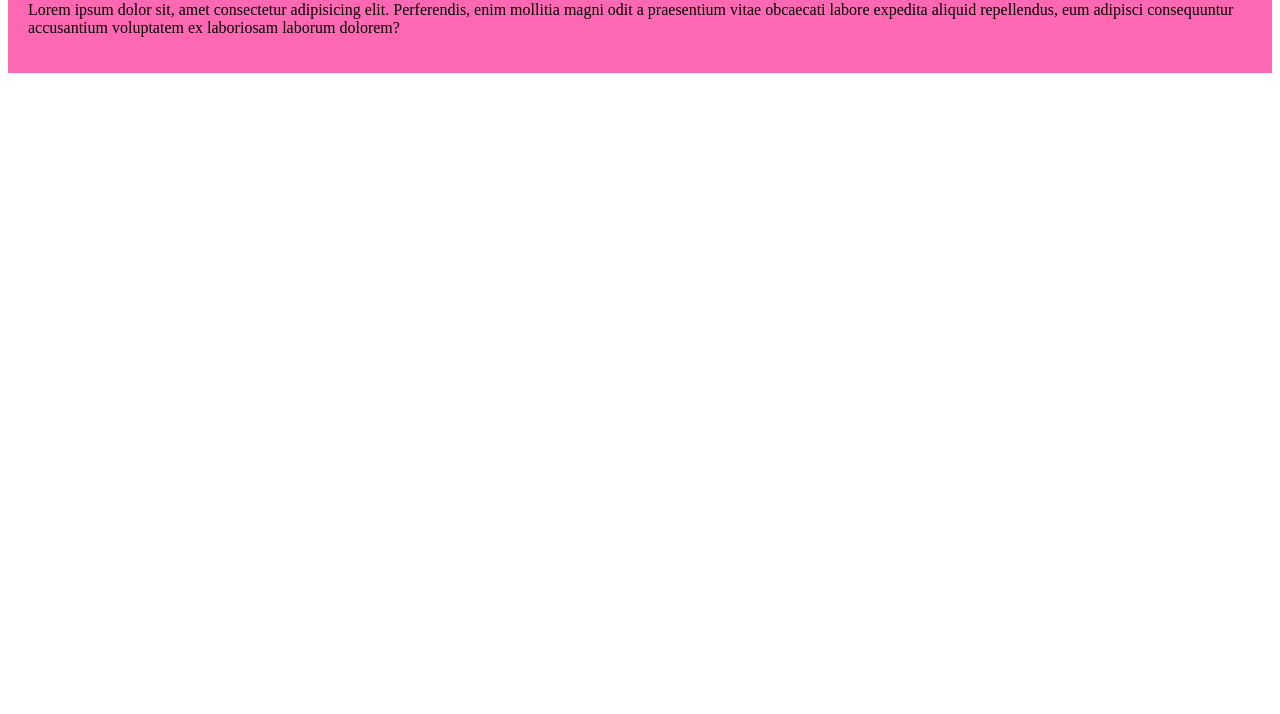
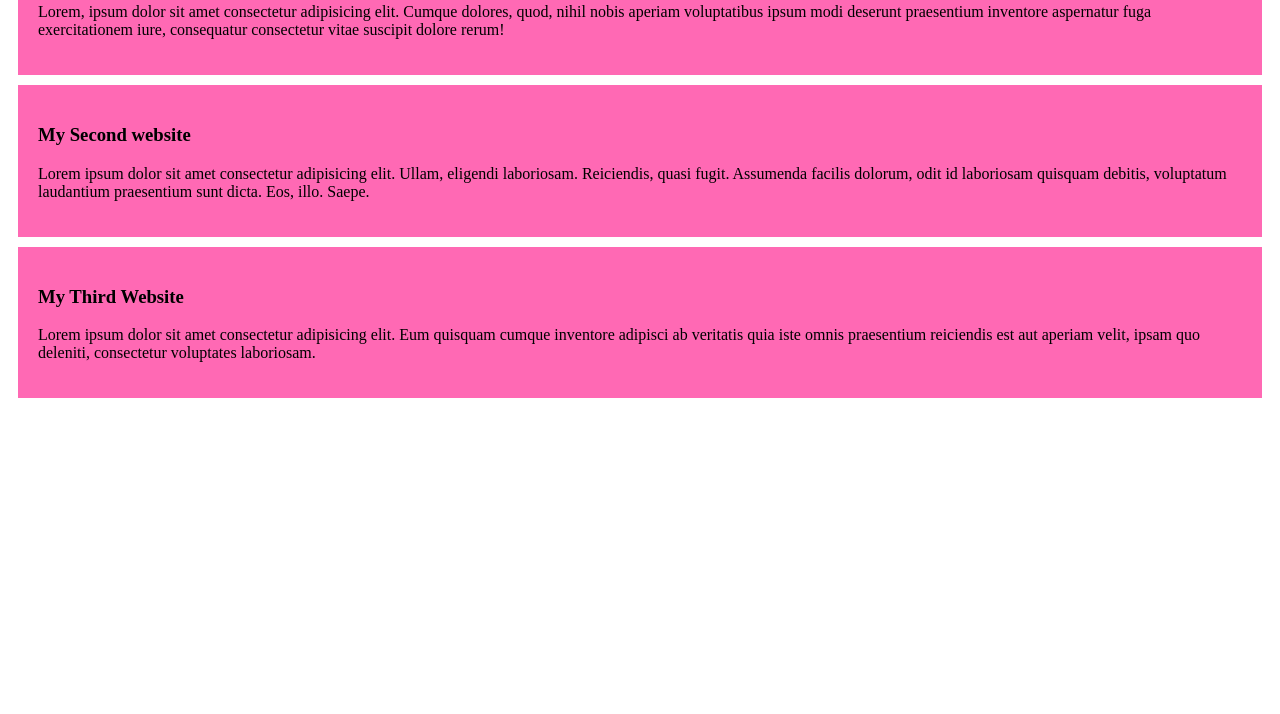
Before and after one commit to nargis193073/my-first-website, a plain HTML site: page index.html in a window 1280 px wide. Shown: the part 86-800 px from the top of the page. Drawn offline with Linux system fonts and the light colour scheme.

Commit message:
add the second and third blog

```diff
--- a/index.html
+++ b/index.html
@@ -9,7 +9,13 @@
 <body>
     <div>
         <h3>My First Website</h3>
-        <p>Lorem ipsum dolor sit, amet consectetur adipisicing elit. Perferendis, enim mollitia magni odit a praesentium vitae obcaecati labore expedita aliquid repellendus, eum adipisci consequuntur accusantium voluptatem ex laboriosam laborum dolorem?</p>
+        <p>Lorem, ipsum dolor sit amet consectetur adipisicing elit. Cumque dolores, quod, nihil nobis aperiam voluptatibus ipsum modi deserunt praesentium inventore aspernatur fuga exercitationem iure, consequatur consectetur vitae suscipit dolore rerum!</p>
     </div>
-</body>
-</html>
+    <div>
+        <h3>My Second website</h3>
+        <p>Lorem ipsum dolor sit amet consectetur adipisicing elit. Ullam, eligendi laboriosam. Reiciendis, quasi fugit. Assumenda facilis dolorum, odit id laboriosam quisquam debitis, voluptatum laudantium praesentium sunt dicta. Eos, illo. Saepe.</p>
+    </div>
+    <div>
+        <h3>My Third Website</h3>
+        <p>Lorem ipsum dolor sit amet consectetur adipisicing elit. Eum quisquam cumque inventore adipisci ab veritatis quia iste omnis praesentium reiciendis est aut aperiam velit, ipsam quo deleniti, consectetur voluptates laboriosam.</p>
+    </div>
--- a/styles/blog.css
+++ b/styles/blog.css
@@ -1,4 +1,5 @@
 div{
     background-color: hotpink;
     padding: 20px;
+    margin: 10px;
 }
```
